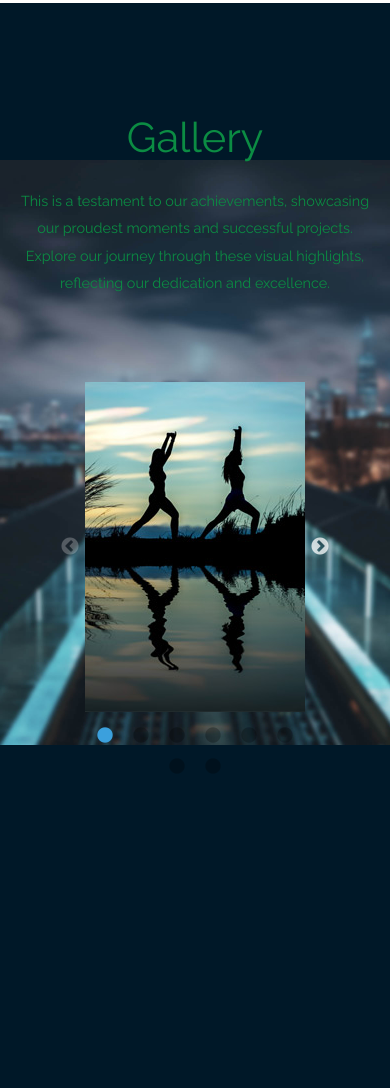
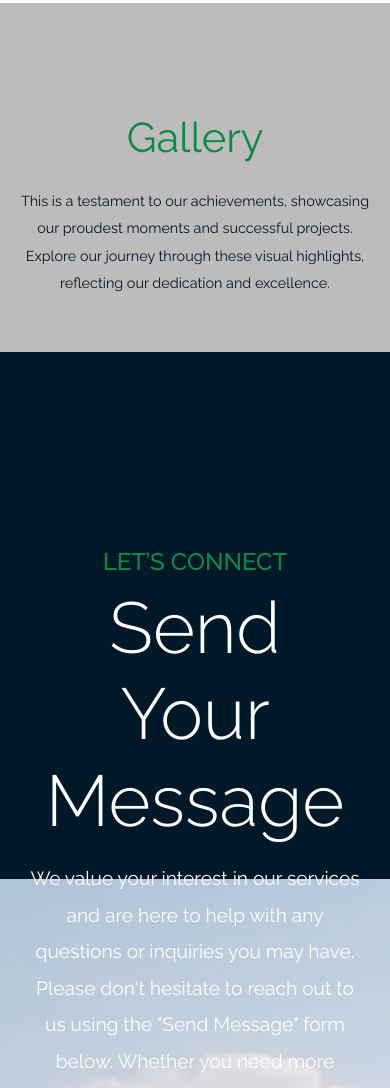
Before and after one commit to Ashu1823/Imperial_services, a plain HTML site: page index.html in a window 390 px wide. Shown: the part 3881-4969 px from the top of the page. Drawn offline with Linux system fonts and the light colour scheme.

Commit message:
modified gallery

```diff
--- a/css/styles.css
+++ b/css/styles.css
@@ -1,4 +1,3 @@
-
 @import url("https://fonts.googleapis.com/css?family=Raleway:100,300,400,500,700,900");
 
 body {
@@ -9,6 +8,7 @@ body {
   padding: 0;
   overflow-x: hidden;
 }
+
 a {
   transition: all 0.3s ease;
   color: #38B;
@@ -121,6 +121,7 @@ blockquote {
   border-radius: 10px;
   border-bottom: 5px solid green;
 }
+
 .tm-navbar.scroll .tm-nav-link.current {
   color: #FFF;
   background-color: #369;
@@ -196,13 +197,14 @@ blockquote {
   flex-flow: column;
   justify-content: end;
   margin-bottom: 3rem;
-  img{
+
+  img {
     height: 300px;
   }
 }
 
 .serviceLogo {
-  height:4rem;
+  height: 4rem;
 
 }
 
@@ -282,21 +284,23 @@ blockquote {
 
 /* Testimonials */
 #testimonials {
-  color: #0B8C43 !important;
-  background-image: url(../img/infinite-loop-02.jpg);
-  background-size: cover;
+  color: #001828 !important;
+  background-color: #bdbbbb;
+  /* background-image: url(../img/infinite-loop-02.jpg); */
+  /* background-size: cover;
   background-repeat: no-repeat;
-  background-size: 100%;
+  background-size: 100%; */
   position: relative;
 }
 
 @media (max-width: 991px) {
   #testimonials {
-    background-image: url(../img/infinite-loop-02-mobile.jpg);
-    background-color: #001828;
-    background-size: cover;
+    color: #001828 !important;
+    /* background-image: url(../img/infinite-loop-02-mobile.jpg); */
+    background-color: #bdbbbb;
+    /* background-size: cover;
     background-repeat: no-repeat;
-    background-size: 100%;
+    background-size: 100%; */
   }
 }
 
@@ -421,7 +425,7 @@ blockquote {
 }
 
 .grid figure figcaption,
-.grid figure figcaption > a {
+.grid figure figcaption>a {
   position: absolute;
   top: 0;
   left: 0;
@@ -431,7 +435,7 @@ blockquote {
 
 /* Anchor will cover the whole item by default */
 /* For some effects it will show as a button */
-.grid figure figcaption > a {
+.grid figure figcaption>a {
   z-index: 1000;
   text-indent: 200%;
   white-space: nowrap;
@@ -589,7 +593,8 @@ figure.effect-honey:hover h2 i {
 ::placeholder {
   /* Chrome, Firefox, Opera, Safari 10.1+ */
   color: white;
-  opacity: 1; /* Firefox */
+  opacity: 1;
+  /* Firefox */
 }
 
 :-ms-input-placeholder {
--- a/index.html
+++ b/index.html
@@ -173,7 +173,7 @@
           </p>
         </div>
       </div>
-      <div class="row">
+      <!-- <div class="row">
         <div class="col-12">
           <div class="mx-auto tm-gallery-container">
             <div class="grid tm-gallery">
@@ -244,7 +244,7 @@
             </div>
           </div>
         </div>
-      </div>
+      </div> -->
     </div>
     <!-- <div class="tm-bg-overlay"></div> -->
   </section>
```
Lines whose indentation alone changed are shown as unchanged.
